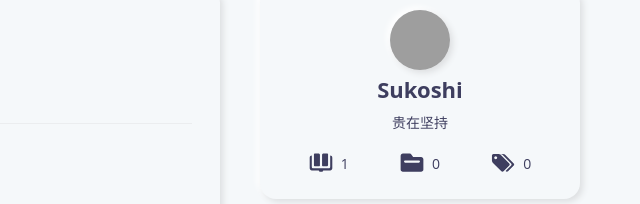
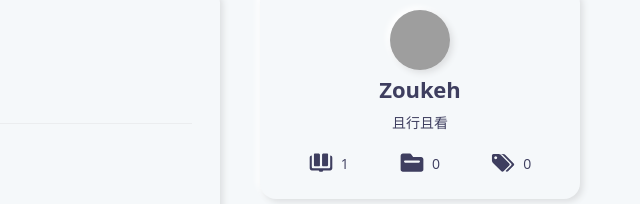
Before and after one commit to zoukeh/zoukeh.github.io, a plain HTML site: page 2024/03/08/hello-world/index.html in a window 1280 px wide. Shown: the part 567-771 px from the top of the page, 640-1280 px from the left. Drawn offline with nearby package versions, Linux system fonts and the light colour scheme; grey boxes are pictures that could not be loaded.

Commit message:
Site updated: 2024-03-08 19:49:11

```diff
--- a/2024/03/08/hello-world/index.html
+++ b/2024/03/08/hello-world/index.html
@@ -170,13 +170,13 @@
       <section class="widget-author widget-item layout-margin content-padding--primary soft-size--large soft-style--box">
   <div class="widget-body">
 
-      <img src="https://s.gravatar.com/avatar/2d6b803eea37de0257620d5fabee7e64?s=200&amp;r=g&amp;d=retro" class="soft-size--round soft-style--box" alt="Sukoshi">
+      <img src="https://gravatar.com/wp307904919" class="soft-size--round soft-style--box" alt="Zoukeh">
 
 
-      <h2>Sukoshi</h2>
+      <h2>Zoukeh</h2>
 
 
-      <p>贵在坚持</p>
+      <p>且行且看</p>
 
 
     <div class="count-box">
```
